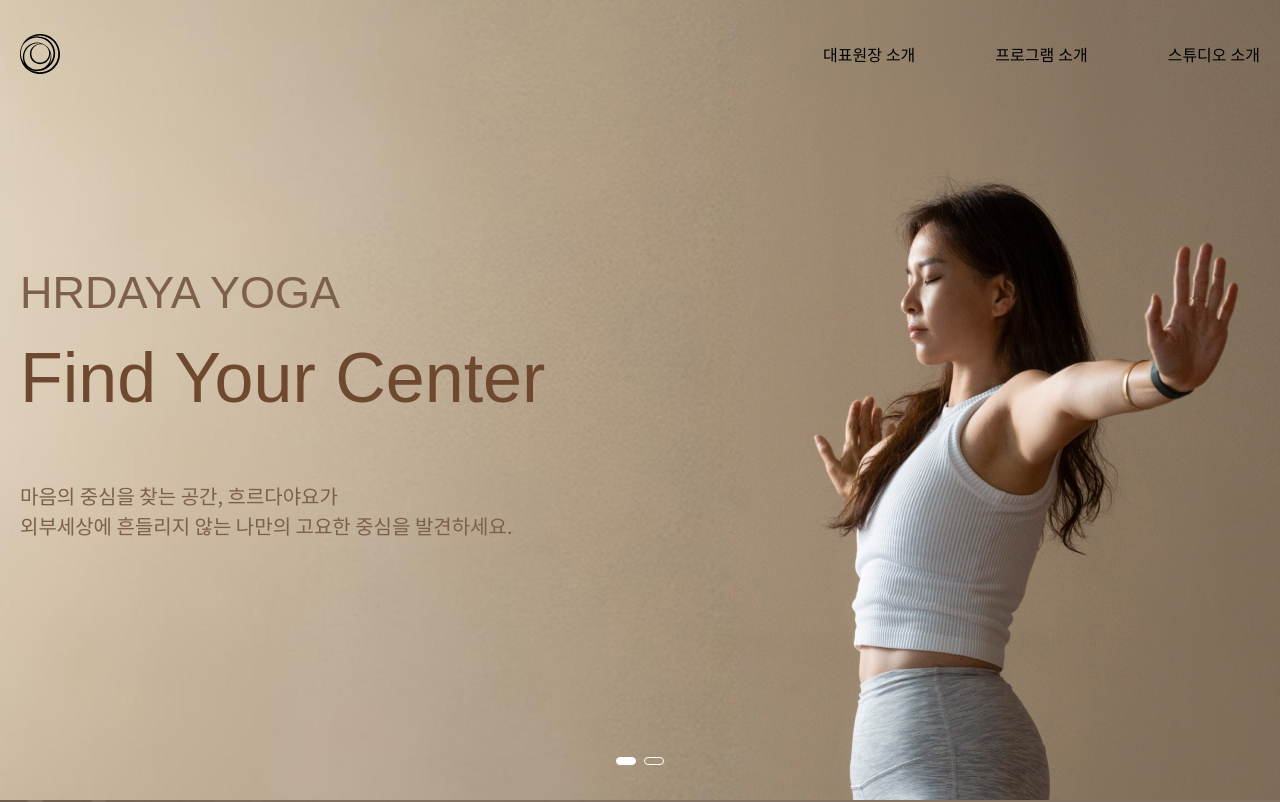
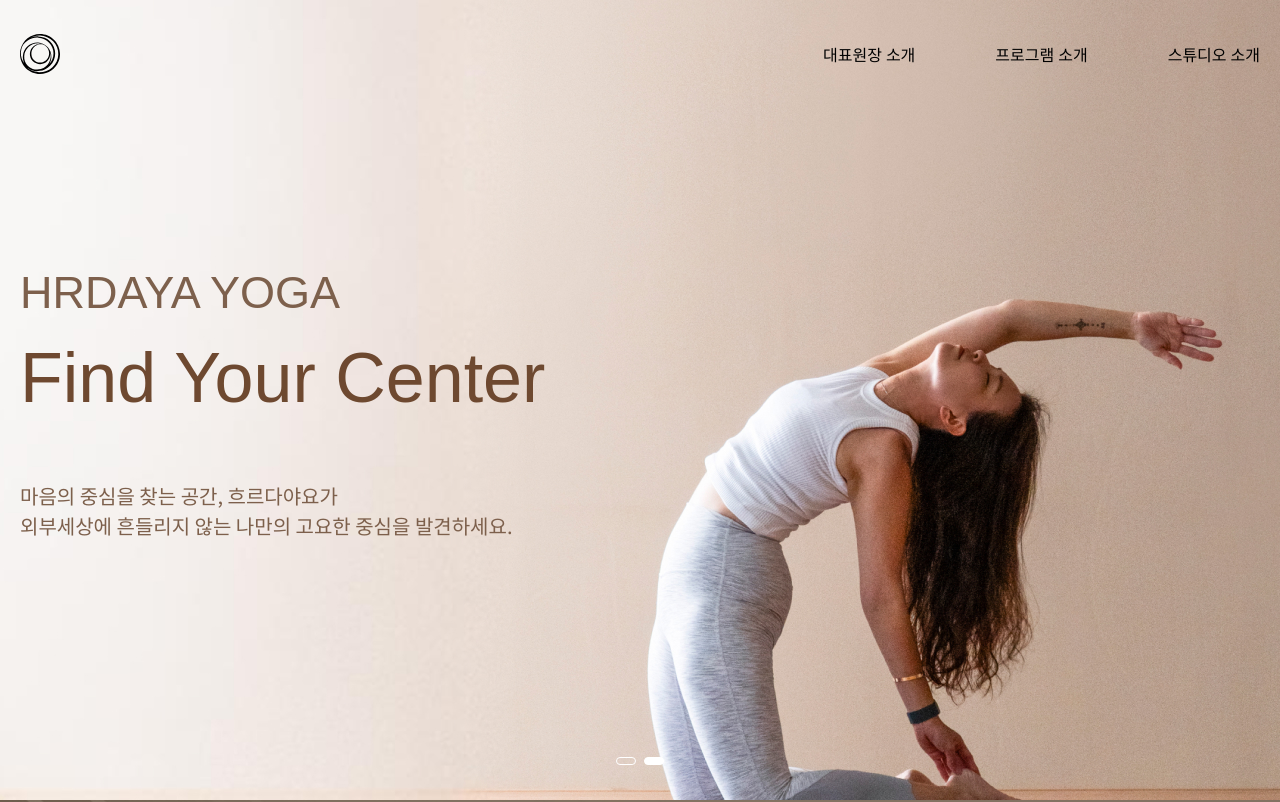
Before and after one commit to yogahrdaya/hrdaya, a Next.js app: page / in a window 1280 px wide. Shown: the top 802 px of the page. Built offline with nearby package versions, Linux system fonts and the light colour scheme.

Commit message:
main - 슬라이드 duration 변경

```diff
--- a/src/app/ui/main/keyVisual.tsx
+++ b/src/app/ui/main/keyVisual.tsx
@@ -21,7 +21,7 @@
         slidesPerView={1}
         loop
         autoplay={{
-          delay: 300000,
+          delay: 3000,
           disableOnInteraction: false,
         }}
         pagination={{ clickable: true, el: ".swiper-pagination" }}
```
